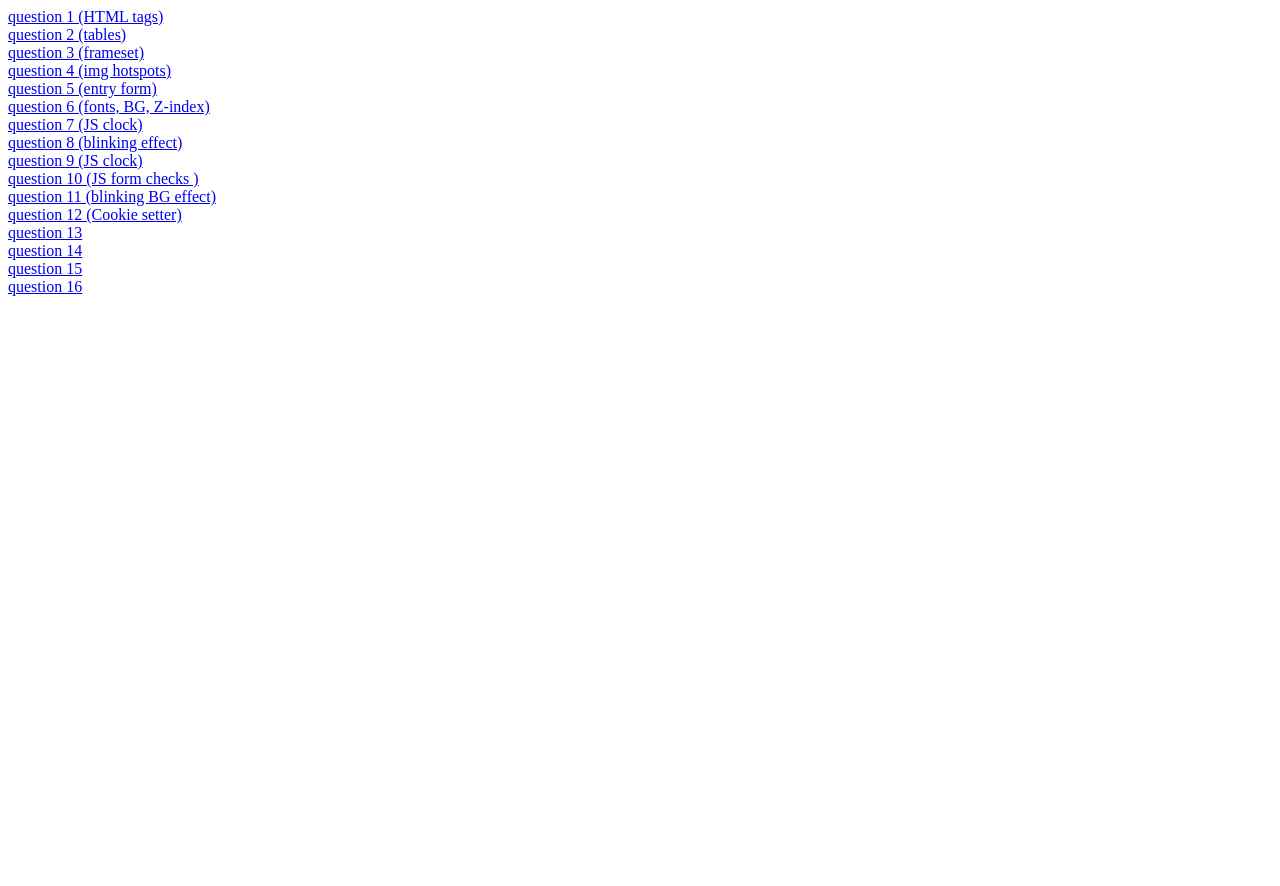
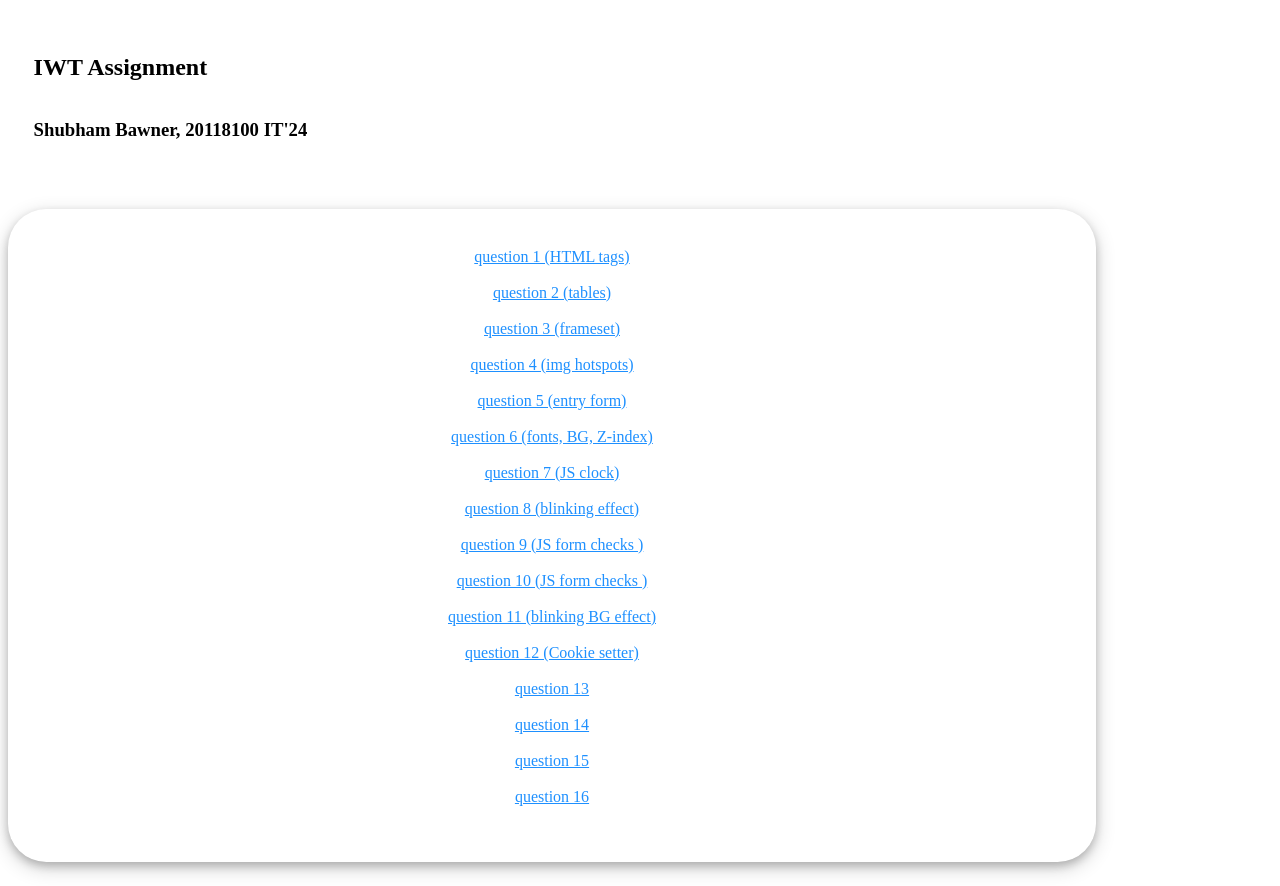
Before and after one commit to Shubhambawner/IWT, a plain HTML site: page index.html in a window 1280 px wide. Before the commit the page ends 800 px from the top, so only its background shows below. Drawn offline with Linux system fonts and the light colour scheme.

Commit message:
Update index.html

```diff
--- a/index.html
+++ b/index.html
@@ -1,12 +1,20 @@
 <!DOCTYPE html>
 <html lang="en">
+
 <head>
     <meta charset="UTF-8">
     <meta http-equiv="X-UA-Compatible" content="IE=edge">
-    <meta name="viewport" content="width=devi</a><br>ce-width, initial-scale=1.0">
+    <meta name="viewport" content="width=device-width, initial-scale=1.0">
     <title>20118100 IWT asg.</title>
+    <link rel="stylesheet" href="a5.css">
 </head>
-<body>
+
+<body class="cBody">
+    <div class="container">
+        <h2>IWT Assignment</h2>
+        <h3>Shubham Bawner, 20118100 IT'24</h3>
+    </div>
+    <div class="container card">
         <a href="a1.html">question 1 (HTML tags)</a><br>
         <a href="a2.html">question 2 (tables)</a><br>
         <a href="a3.html">question 3 (frameset)</a><br>
@@ -15,7 +23,7 @@
         <a href="a6.html">question 6 (fonts, BG, Z-index)</a><br>
         <a href="a7.html">question 7 (JS clock)</a><br>
         <a href="a8.html">question 8 (blinking effect)</a><br>
-    <a href="a9.html">question 9 (JS clock)</a><br>
+        <a href="a9.html">question 9 (JS form checks )</a><br>
         <a href="a10.html">question 10 (JS form checks )</a><br>
         <a href="a11.html">question 11 (blinking BG effect)</a><br>
         <a href="a12.html">question 12 (Cookie setter)</a><br>
@@ -23,5 +31,7 @@
         <a href="a14.xml">question 14</a><br>
         <a href="a15.xml">question 15</a><br>
         <a href="a16.xml">question 16</a><br>
+    </div>
 </body>
+
 </html>
```
Lines whose indentation alone changed are shown as unchanged.
